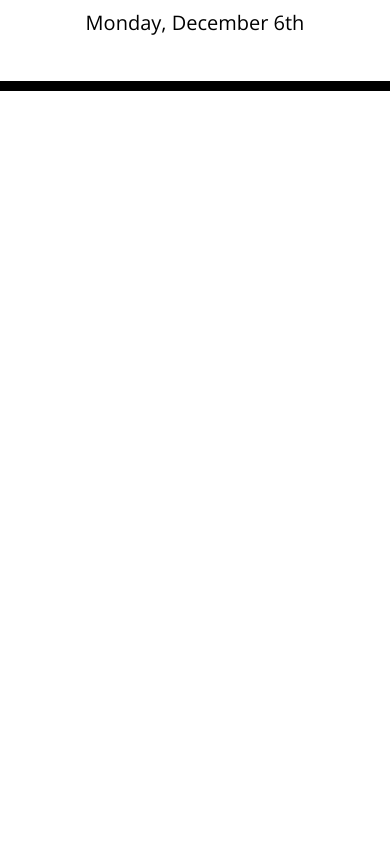
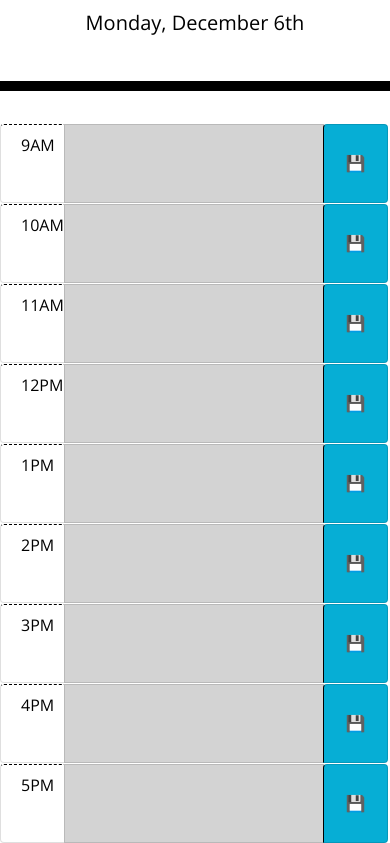
Before and after one commit to glazovg/work-day-scheduler-hw, a plain HTML site: page index.html in a window 390 px wide. Shown: the part 256-1099 px from the top of the page. Before the commit the page ends 844 px from the top, so only its background shows below. Drawn offline with nearby package versions, Linux system fonts and the light colour scheme.

Commit message:
Adding responsiveness to time blocks and background color by script

```diff
--- a/assets/js/script.js
+++ b/assets/js/script.js
@@ -1,4 +1,20 @@
 let currentDay = moment().format('dddd, MMMM Do');
+let currentHour = moment().format('HH');
 let currentDayEl = $('#currentDay');
+let timeBlockEls = $('.time-block div');
 
 currentDayEl.text(currentDay);
+
+timeBlockEls.each(function (index) {
+    let timeBlockTimeEl = moment($(this).text(), ['hA']).format('HH');
+    let textAreaEl = $(this).parent().find('textarea');
+
+    if (timeBlockTimeEl < currentHour) {
+        textAreaEl.addClass('past');
+        textAreaEl.prop('readonly', true);
+    } else if (timeBlockTimeEl === currentHour) {
+        textAreaEl.addClass('present');
+    } else {
+        textAreaEl.addClass('future');
+    }
+})
--- a/index.html
+++ b/index.html
@@ -1,24 +1,22 @@
 <!DOCTYPE html>
 <html lang="en">
+
   <head>
     <meta charset="UTF-8" />
-    <meta name="viewport" content="width=device-width, initial-scale=1.0" />
-    <meta http-equiv="X-UA-Compatible" content="ie=edge" />
-    <link
-      rel="stylesheet"
-      href="https://stackpath.bootstrapcdn.com/bootstrap/4.3.1/css/bootstrap.min.css"
-    />
-    <link
-      rel="stylesheet"
-      href="https://use.fontawesome.com/releases/v5.8.1/css/all.css"
-      integrity="sha384-50oBUHEmvpQ+1lW4y57PTFmhCaXp0ML5d60M1M7uH2+nqUivzIebhndOJK28anvf"
-      crossorigin="anonymous"
-    />
-    <link
-      href="https://fonts.googleapis.com/css?family=Open+Sans&display=swap"
-      rel="stylesheet"
-    />
-    <link rel="stylesheet" href="./assets/css/style.css" />
+    <meta name="viewport"
+          content="width=device-width, initial-scale=1.0" />
+    <meta http-equiv="X-UA-Compatible"
+          content="ie=edge" />
+    <link rel="stylesheet"
+          href="https://stackpath.bootstrapcdn.com/bootstrap/4.3.1/css/bootstrap.min.css" />
+    <link rel="stylesheet"
+          href="https://use.fontawesome.com/releases/v5.8.1/css/all.css"
+          integrity="sha384-50oBUHEmvpQ+1lW4y57PTFmhCaXp0ML5d60M1M7uH2+nqUivzIebhndOJK28anvf"
+          crossorigin="anonymous" />
+    <link href="https://fonts.googleapis.com/css?family=Open+Sans&display=swap"
+          rel="stylesheet" />
+    <link rel="stylesheet"
+          href="./assets/css/style.css" />
     <title>Work Day Scheduler</title>
   </head>
 
@@ -26,10 +24,55 @@
     <header class="jumbotron">
       <h1 class="display-3">Work Day Scheduler</h1>
       <p class="lead">A simple calendar app for scheduling your work day</p>
-      <p id="currentDay" class="lead"></p>
+      <p id="currentDay"
+         class="lead"></p>
     </header>
     <div class="container">
       <!-- Timeblocks go here -->
+      <ul class="list-group list-group-horizontal row time-block">
+        <div class="list-group-item hour col-md-1 col-2">9AM</div>
+        <textarea type="text" class="list-group-item description col-md-10 col-8" aria-describedby="button-addon2"></textarea>
+        <button class="btn saveBtn btn-outline-secondary list-group-item col-md-1 col-2" type="button" id="save-button">&#128190</button>
+      </ul>
+      <ul class="list-group list-group-horizontal row time-block">
+        <div class="list-group-item hour col-md-1 col-2">10AM</div>
+        <textarea type="text" class="list-group-item description col-md-10 col-8" aria-describedby="button-addon2"></textarea>
+        <button class="btn saveBtn btn-outline-secondary list-group-item col-md-1 col-2" type="button" id="save-button">&#128190</button>
+      </ul>
+      <ul class="list-group list-group-horizontal row time-block">
+        <div class="list-group-item hour col-md-1 col-2">11AM</div>
+        <textarea type="text" class="list-group-item description col-md-10 col-8" aria-describedby="button-addon2"></textarea>
+        <button class="btn saveBtn btn-outline-secondary list-group-item col-md-1 col-2" type="button" id="save-button">&#128190</button>
+      </ul>
+      <ul class="list-group list-group-horizontal row time-block">
+        <div class="list-group-item hour col-md-1 col-2">12PM</div>
+        <textarea type="text" class="list-group-item description col-md-10 col-8" aria-describedby="button-addon2"></textarea>
+        <button class="btn saveBtn btn-outline-secondary list-group-item col-md-1 col-2" type="button" id="save-button">&#128190</button>
+      </ul>
+      <ul class="list-group list-group-horizontal row time-block">
+        <div class="list-group-item hour col-md-1 col-2">1PM</div>
+        <textarea type="text" class="list-group-item description col-md-10 col-8" aria-describedby="button-addon2"></textarea>
+        <button class="btn saveBtn btn-outline-secondary list-group-item col-md-1 col-2" type="button" id="save-button">&#128190</button>
+      </ul>
+      <ul class="list-group list-group-horizontal row time-block">
+        <div class="list-group-item hour col-md-1 col-2">2PM</div>
+        <textarea type="text" class="list-group-item description col-md-10 col-8" aria-describedby="button-addon2"></textarea>
+        <button class="btn saveBtn btn-outline-secondary list-group-item col-md-1 col-2" type="button" id="save-button">&#128190</button>
+      </ul>
+      <ul class="list-group list-group-horizontal row time-block">
+        <div class="list-group-item hour col-md-1 col-2">3PM</div>
+        <textarea type="text" class="list-group-item description col-md-10 col-8" aria-describedby="button-addon2"></textarea>
+        <button class="btn saveBtn btn-outline-secondary list-group-item col-md-1 col-2" type="button" id="save-button">&#128190</button>
+      </ul>
+      <ul class="list-group list-group-horizontal row time-block">
+        <div class="list-group-item hour col-md-1 col-2">4PM</div>
+        <textarea type="text" class="list-group-item description col-md-10 col-8" aria-describedby="button-addon2"></textarea>
+        <button class="btn saveBtn btn-outline-secondary list-group-item col-md-1 col-2" type="button" id="save-button">&#128190</button>
+      </ul> <ul class="list-group list-group-horizontal row time-block">
+        <div class="list-group-item hour col-md-1 col-2">5PM</div>
+        <textarea type="text" class="list-group-item description col-md-10 col-8" aria-describedby="button-addon2"></textarea>
+        <button class="btn saveBtn btn-outline-secondary list-group-item col-md-1 col-2" type="button" id="save-button">&#128190</button>
+      </ul>
 
     </div>
 
@@ -37,4 +80,5 @@
     <script src="https://cdnjs.cloudflare.com/ajax/libs/moment.js/2.24.0/moment.min.js"></script>
     <script src="./assets/js/script.js"></script>
   </body>
+
 </html>
```
